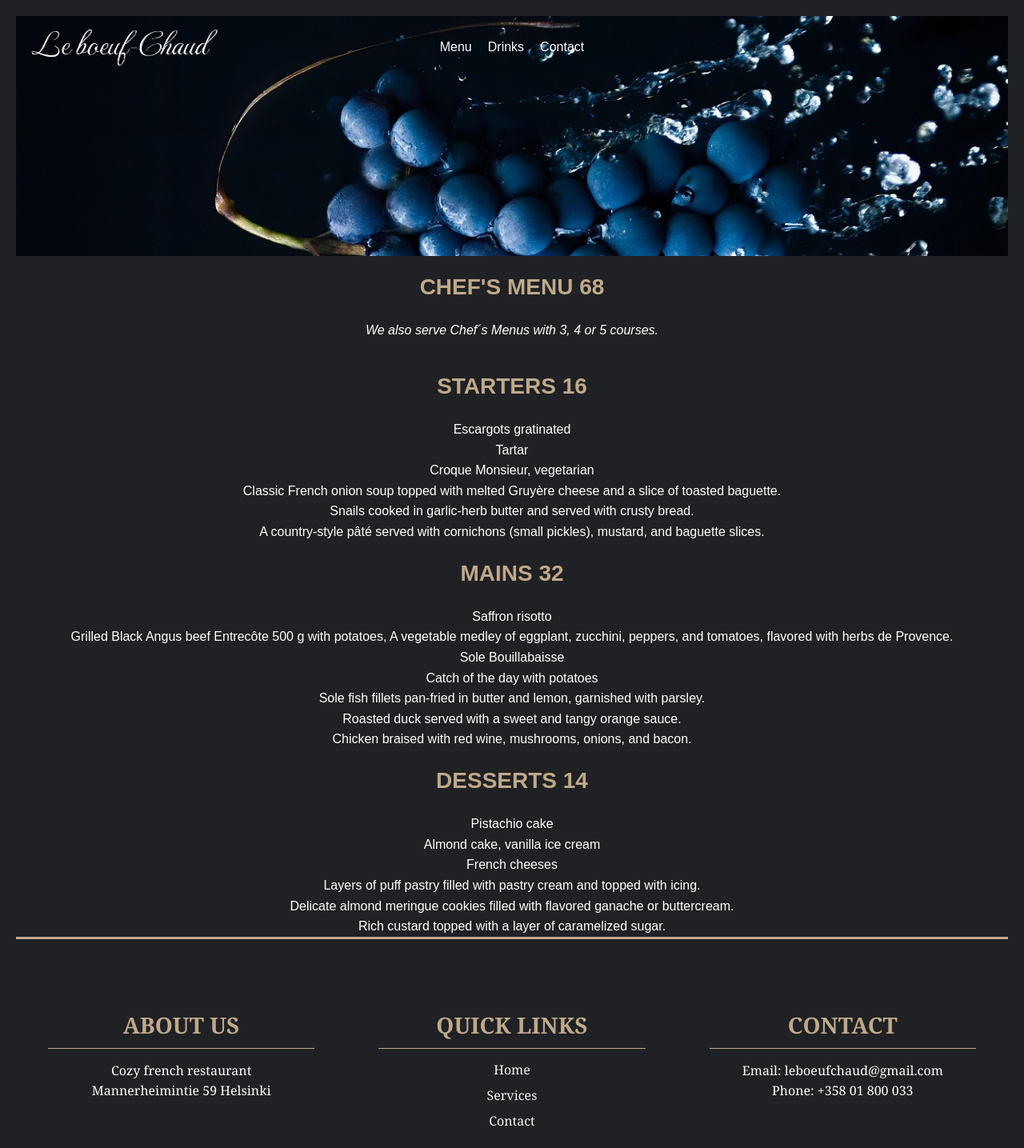
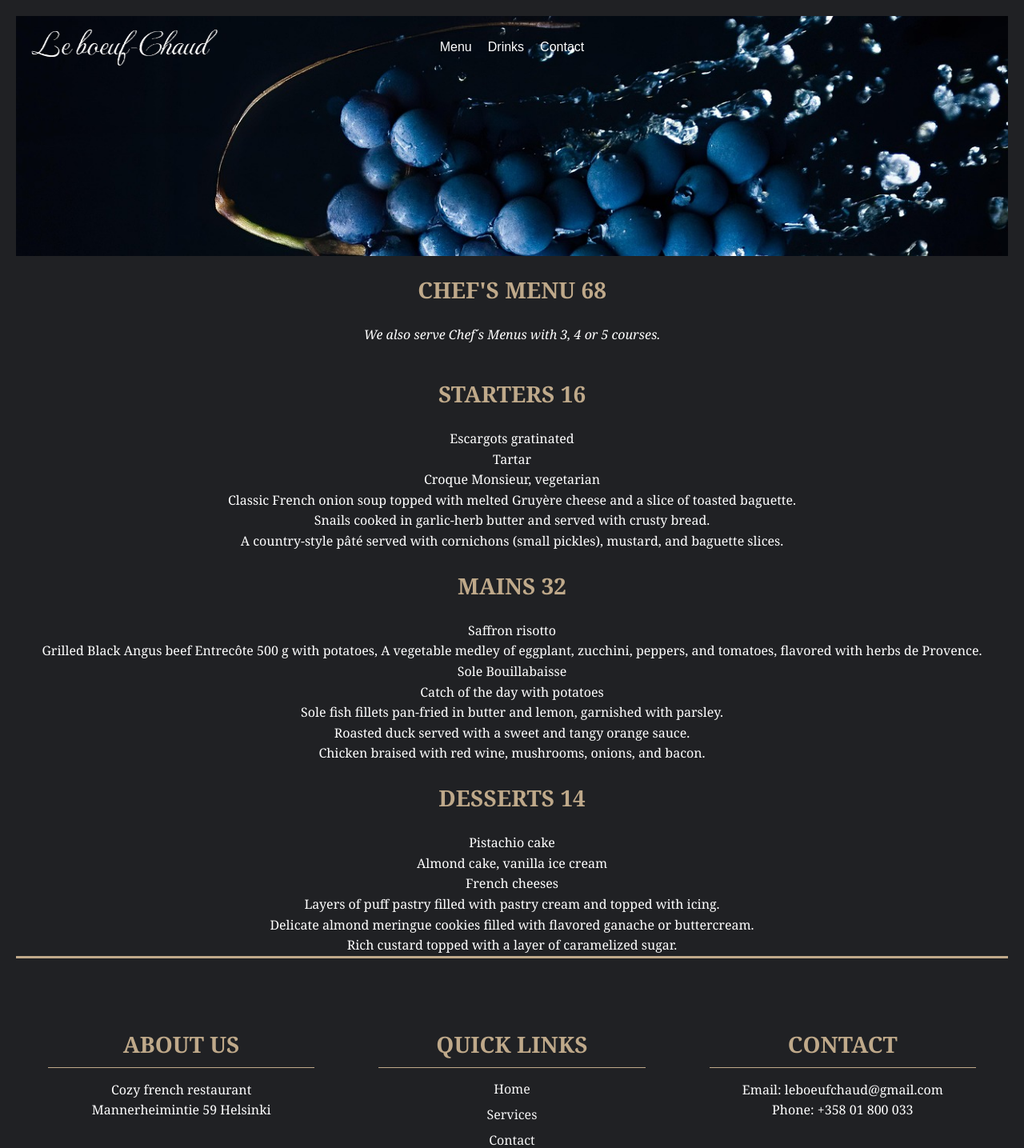
Before and after one commit to jomi112233/WebsiteProject, a PHP site: page /menu.html in a window 1280 px wide. Shown: the top 1435 px of the page at 80% size. Before the commit the page ends 1408 px from the top, so only its background shows below. Run offline with PHP 8.4, Linux system fonts and the light colour scheme.

Commit message:
fontin muokkaus menu sivulla

```diff
--- a/menuStyle.css
+++ b/menuStyle.css
@@ -76,6 +76,7 @@ body {
     bborder-bottom: 1px solid #bfa98a;
     padding-bottom: 10px;
     text-transform: uppercase;
+    font-family: 'Georgia', serif;
 }
 p {
     line-height: 1.6;
@@ -83,6 +84,7 @@ p {
     margin: 0;
     color: white;
     text-align: center;
+    font-family: 'Georgia', serif;
 }
 footer {
     background-color: #202124;
```
